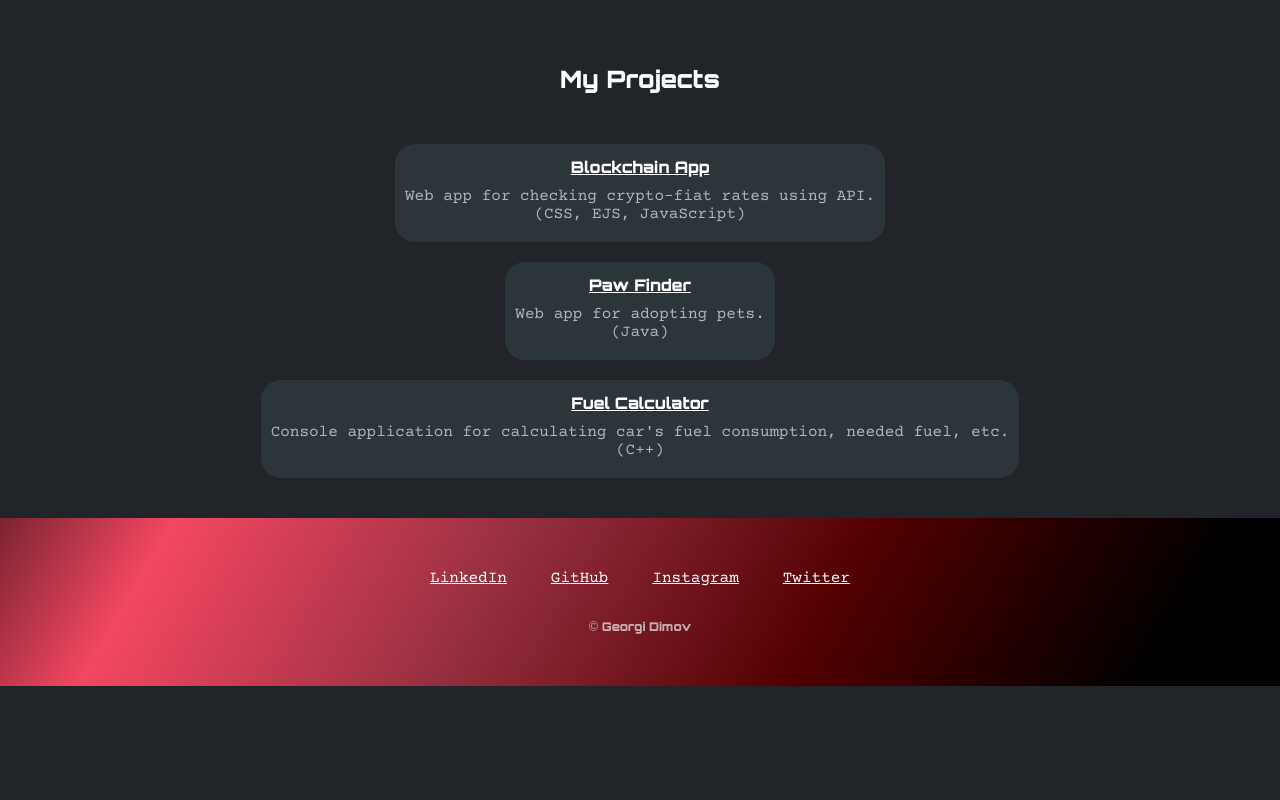
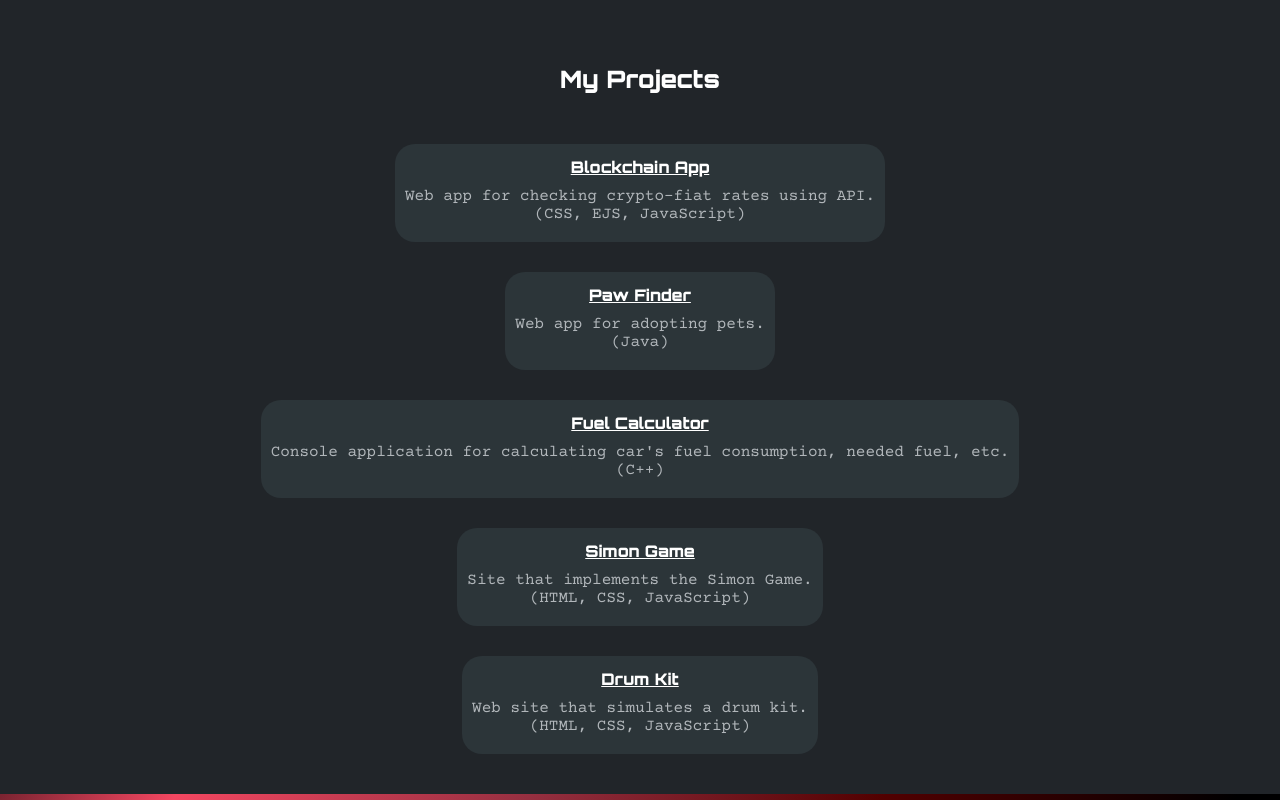
Before and after one commit to dimovv23/Personal-Website, a plain HTML site: page index.html in a window 1280 px wide. Shown: the part 2380-3180 px from the top of the page. Before the commit the page ends 3066 px from the top, so only its background shows below. Drawn offline with nearby package versions, Linux system fonts and the light colour scheme; a web font is replaced by a local one.

Commit message:
section fix_2

```diff
--- a/index.html
+++ b/index.html
@@ -111,6 +111,7 @@
         <h2>My Projects</h2>
       </div>
       <div class="forth-container">
+        <div class="parent2">
           <div class="design-development crypto">
             <a href="https://github.com/dimovv23/Blockchain" class="appButton"
               >Blockchain App</a
@@ -120,6 +121,7 @@
               JavaScript)
             </p>
           </div>
+
           <div class="design-development crypto">
             <a href="https://github.com/dimovv23/Pet_Adoption" class="appButton"
               >Paw Finder</a
@@ -136,6 +138,25 @@
               Console application for calculating car's fuel consumption, needed
               fuel, etc.<br />(C++)
             </p>
+          </div>
+          <div class="design-development crypto">
+            <a
+              href="https://dimovv23.github.io/The-Simon-Game/"
+              class="appButton"
+              >Simon Game
+            </a>
+            <p>
+              Site that implements the Simon Game.<br />(HTML, CSS, JavaScript)
+            </p>
+          </div>
+          <div class="design-development crypto">
+            <a href="https://dimovv23.github.io/Drum-Kit/" class="appButton"
+              >Drum Kit
+            </a>
+            <p>
+              Web site that simulates a drum kit.<br />(HTML, CSS, JavaScript)
+            </p>
+          </div>
         </div>
       </div>
     </section>
--- a/style.css
+++ b/style.css
@@ -129,6 +129,13 @@ hr {
   grid-template-rows: 1fr 1fr;
   margin: 100px auto 0 auto;
   width: 50%;
+}
+
+.parent2 {
+  display: grid;
+  grid-template-columns: 1fr 1fr;
+  grid-row: 1fr 1fr;
+  gap: 10px 20px;
 }
 
 .monkey-img img {
@@ -296,6 +303,13 @@ a {
     align-items: center;
   }
 
+  .parent2 {
+    display: flex;
+    flex-direction: column;
+    justify-content: center;
+    align-items: center;
+  }
+
   .crypto {
     margin: 10px;
   }
@@ -354,6 +368,13 @@ a {
   }
 
   .forth-container {
+    display: flex;
+    flex-direction: column;
+    justify-content: center;
+    align-items: center;
+  }
+
+  .parent2 {
     display: flex;
     flex-direction: column;
     justify-content: center;
@@ -431,6 +452,13 @@ a {
     align-items: center;
   }
 
+  .parent2 {
+    display: flex;
+    flex-direction: column;
+    justify-content: center;
+    align-items: center;
+  }
+
   .crypto {
     margin: 10px;
   }
```
Lines whose indentation alone changed are shown as unchanged.
